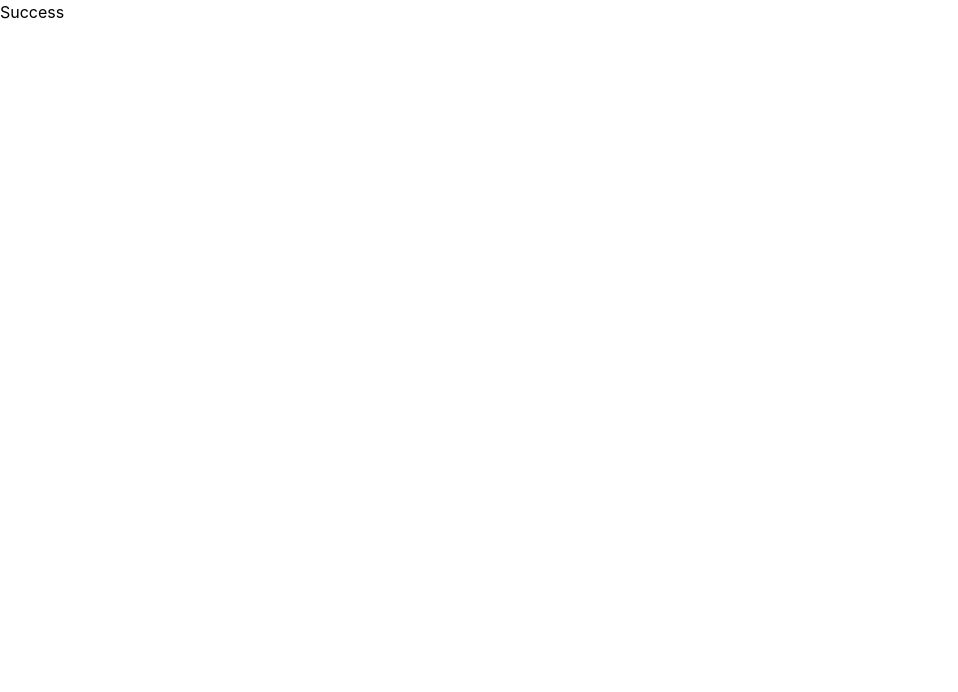
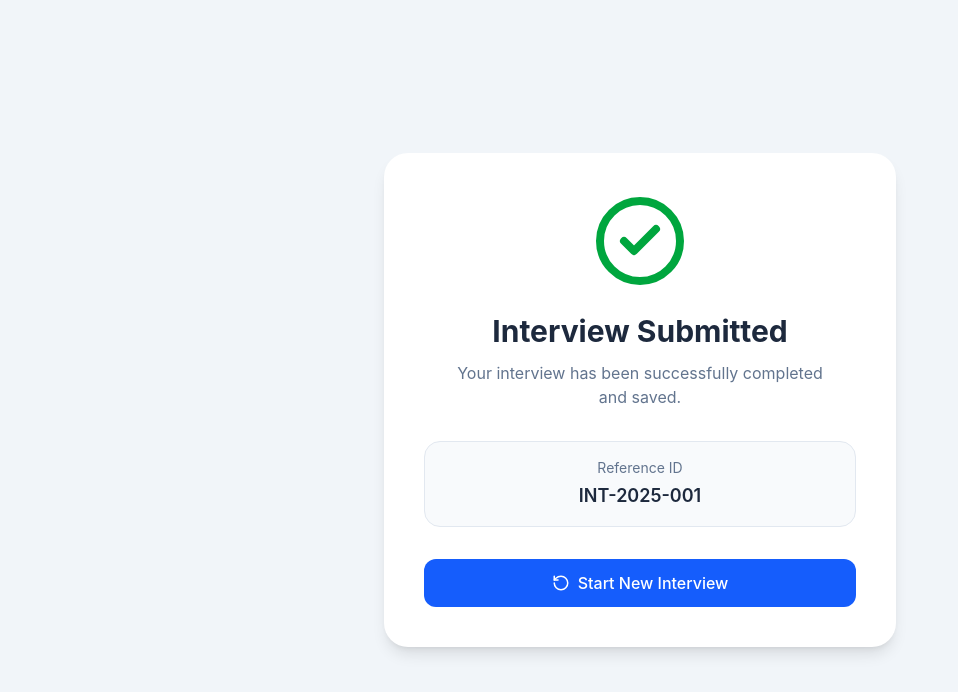
Before and after one commit to SakethPractice/V2T, a React (Vite) app: page /success in a window 1280 px wide. Shown: the top 692 px of the page, without its empty margins (0-958 px from the left). Built offline with nearby package versions, Linux system fonts and the light colour scheme.

Commit message:
success page

```diff
--- a/pages/success.tsx
+++ b/pages/success.tsx
@@ -1,4 +1,67 @@
-// success.tsx
+import { useNavigate } from "react-router-dom";
+import { CheckCircle2, RotateCcw } from "lucide-react";
+
 export default function Success() {
-  return <div>Success</div>;
+  const navigate = useNavigate();
+
+  return (
+    <div className="min-h-screen bg-slate-100 flex items-center justify-center px-4">
+      <div className="w-full max-w-lg bg-white rounded-3xl shadow-lg p-10">
+
+        <div className="flex flex-col items-center text-center">
+
+          <CheckCircle2
+            size={96}
+            className="text-green-600 mb-6"
+          />
+
+          <h1 className="text-3xl font-bold text-slate-800">
+            Interview Submitted
+          </h1>
+
+          <p className="text-slate-500 mt-3 max-w-sm">
+            Your interview has been successfully completed and saved.
+          </p>
+
+          <div className="w-full mt-8 bg-slate-50 rounded-2xl p-4 border border-slate-200">
+            <p className="text-sm text-slate-500">
+              Reference ID
+            </p>
+
+            <p className="text-lg font-semibold text-slate-800 mt-1">
+              INT-2025-001
+            </p>
+          </div>
+
+          <div className="w-full mt-8 space-y-3">
+
+            <button
+              onClick={() => navigate("/")}
+              className="
+                w-full
+                flex
+                items-center
+                justify-center
+                gap-2
+                bg-blue-600
+                text-white
+                py-3
+                rounded-xl
+                font-medium
+                hover:bg-blue-700
+                transition
+              "
+            >
+              <RotateCcw size={18} />
+              Start New Interview
+            </button>
+
+
+          </div>
+
+        </div>
+
+      </div>
+    </div>
+  );
 }
```
